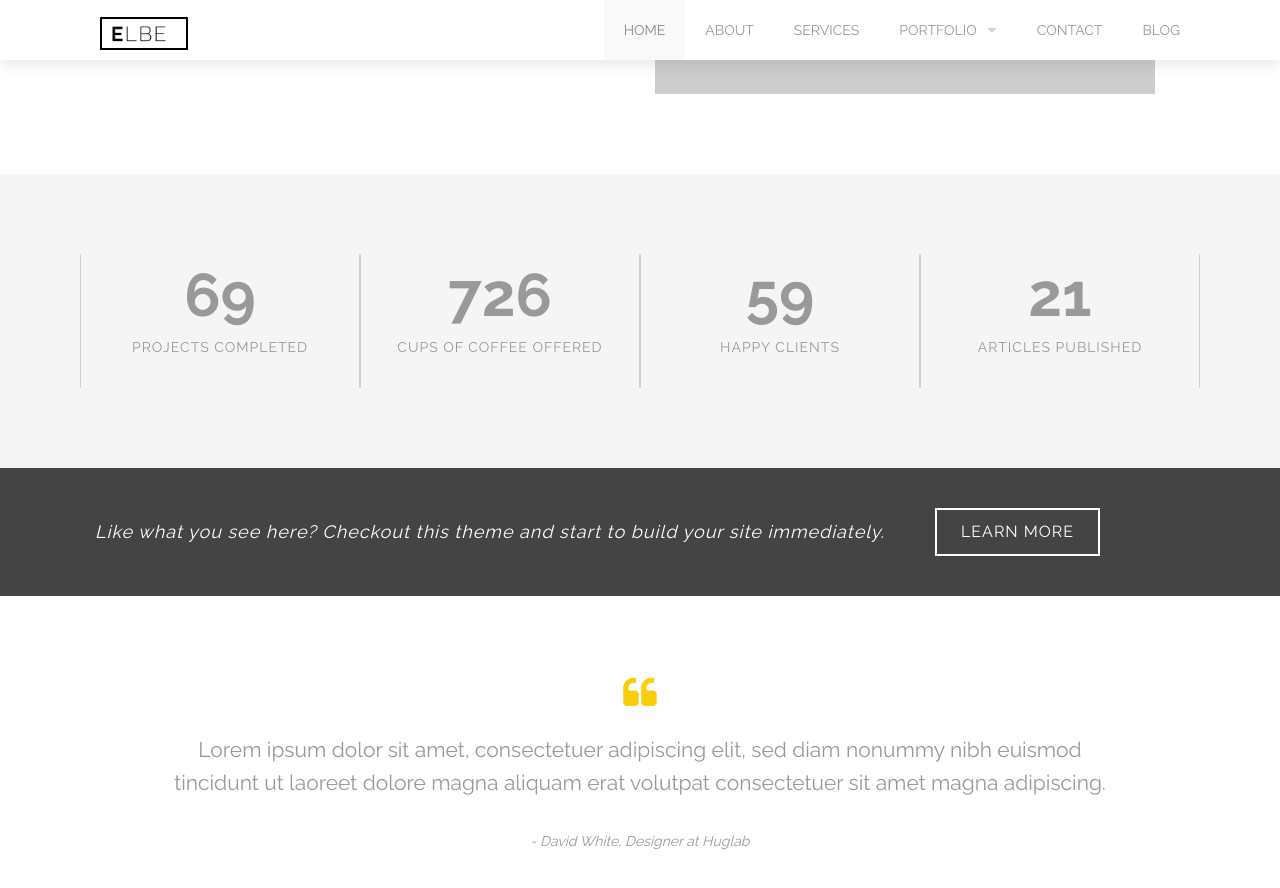
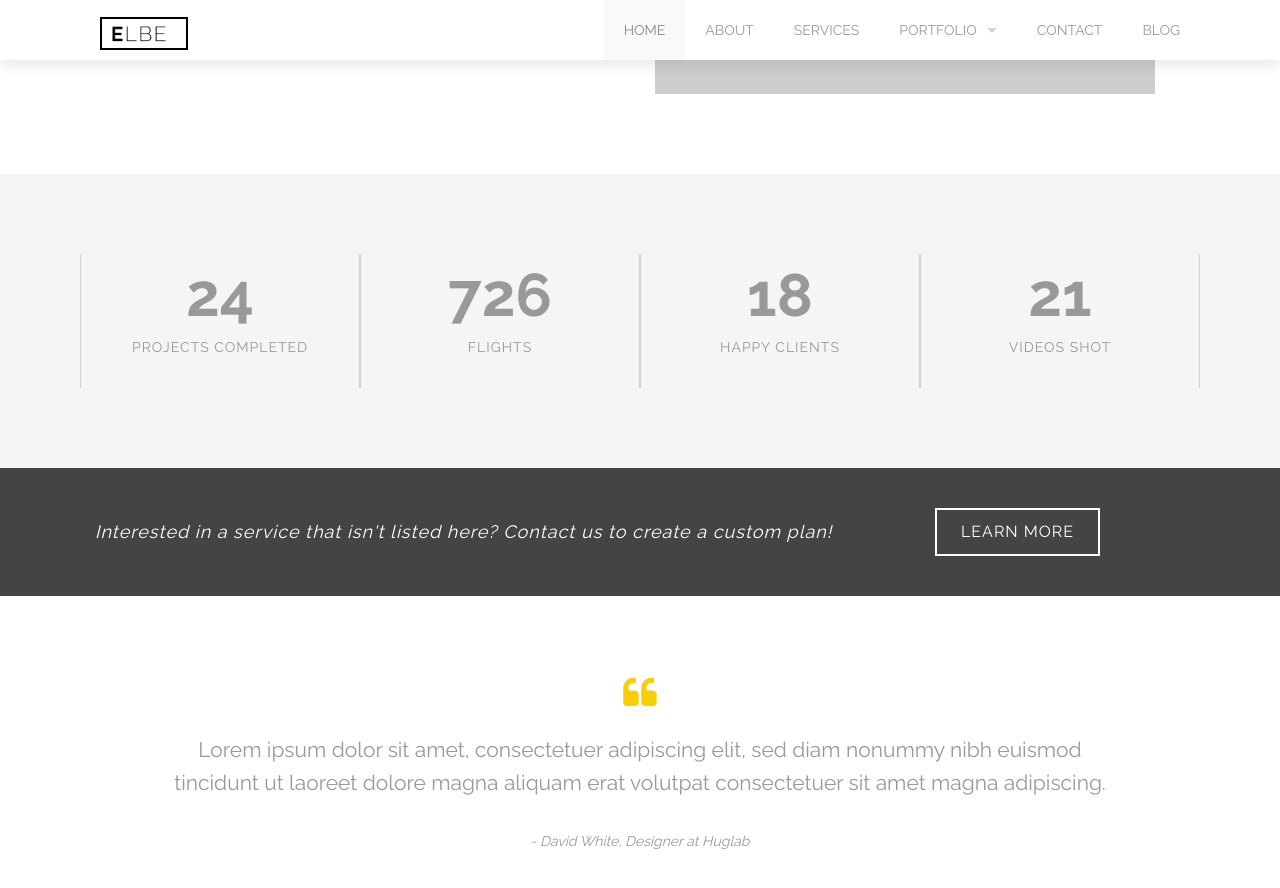
Before and after one commit to by14/by14.github.io, a Jekyll site: the page built from index.html, in a window 1280 px wide and 900 px high, scrolled down 2533 px. Shown: the top 888 px of the window. Built offline with Jekyll 4.4.1, drawn with Linux system fonts in a browser that asks for light colours.

Commit message:
Updated about.html

```diff
--- a/_data/nav.yml
+++ b/_data/nav.yml
@@ -19,5 +19,5 @@
   path: contact.html
   section_id: contact
 - name: Blog
-  path: blog/
+  path: blog.html
   section_id: blog
--- a/about.html
+++ b/about.html
@@ -135,7 +135,7 @@ members:
   </div>
   <div class='two spacing'></div>
 </div>
-<div class='full'>
+<!--<div class='full'>
   <div class='row'>
     <div class='large-12 columns'>
       <h3>Our team</h3>
@@ -170,3 +170,4 @@ members:
   </div>
   <div class='three spacing'></div>
 </div>
+-->
--- a/index.html
+++ b/index.html
@@ -72,17 +72,17 @@ boxes:
       Placeat vel itaque perspiciatis sed repellat qui nihil recusandae doloremque aperiam necessitatibus aspernatur. illum ad adipisci saepe dolores cumque fugit nihil minus. temporibus corporis eos dolore reprehenderit ipsa at neque ab ut porro perferendis ex nihilillum ad adipisci saepe dolores cumque fugit nihil minus.
 milestones:
   - from: 0
-    to: 69
+    to: 24
     title: Projects Completed
   - from: 0
     to: 726
-    title: Cups of coffee offered
+    title: Flights
   - from: 0
-    to: 59
+    to: 18
     title: Happy clients
   - from: 0
     to: 21
-    title: Articles Published
+    title: Videos Shot
 
 testimonials:
   - text: "Reprehenderit eos et non et ut eum reprehenderit quis sequi quia vel repellendus id. Velit quit blanditiis dolor quam error eos dolores sequi eaque rerum est. Velit quit blanditiis dolor quam error eos dolores sequi eaque rerum est."
@@ -274,7 +274,7 @@ clients:
   <div class='mod modCallToAction'>
     <div class='row'>
       <div class='medium-9 large-9 columns'>
-        <p>Like what you see here? Checkout this theme and start to build your site immediately.</p>
+        <p>Interested in a service that isn't listed here? Contact us to create a custom plan!</p>
       </div>
       <div class='medium-3 large-3 columns'>
         <a class='boxed button' href='http://themeforest.net/user/honryou/portfolio?ref=honryou'>Learn more</a>
@@ -313,7 +313,7 @@ clients:
   </div>
   <div class='four spacing'></div>
 </div>
-<div class='full parallax' style='background-image: url(../images/@stock/customers-bg.jpg); color: #fff;'>
+<!--<div class='full parallax' style='background-image: url(../images/@stock/customers-bg.jpg); color: #fff;'>
   <div class='row'>
     <div class='large-12 columns'>
       <div class='mod modClients' data-slides_to_show='4'>
@@ -326,4 +326,4 @@ clients:
     </div>
   </div>
   <div class='two spacing'></div>
-</div>
+</div>-->
```
Also changed, not shown: 4 other files.
